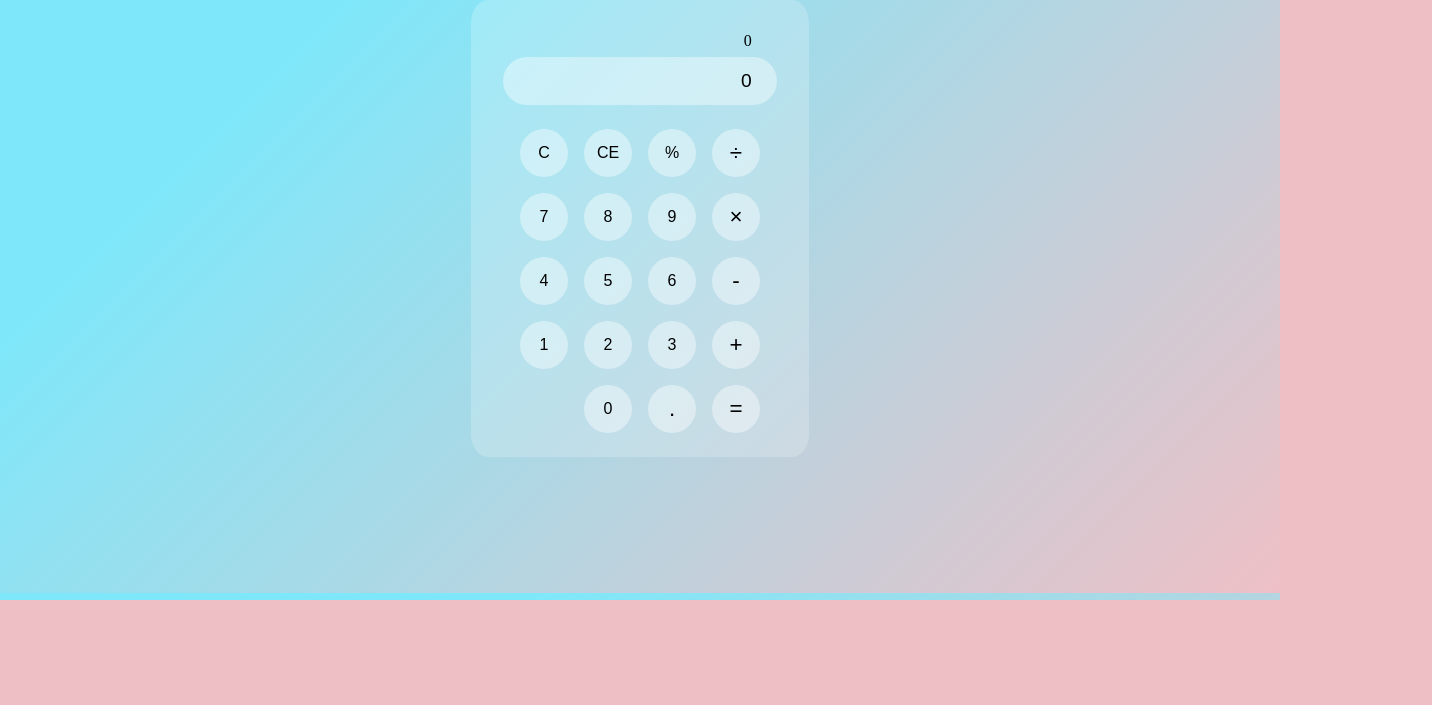
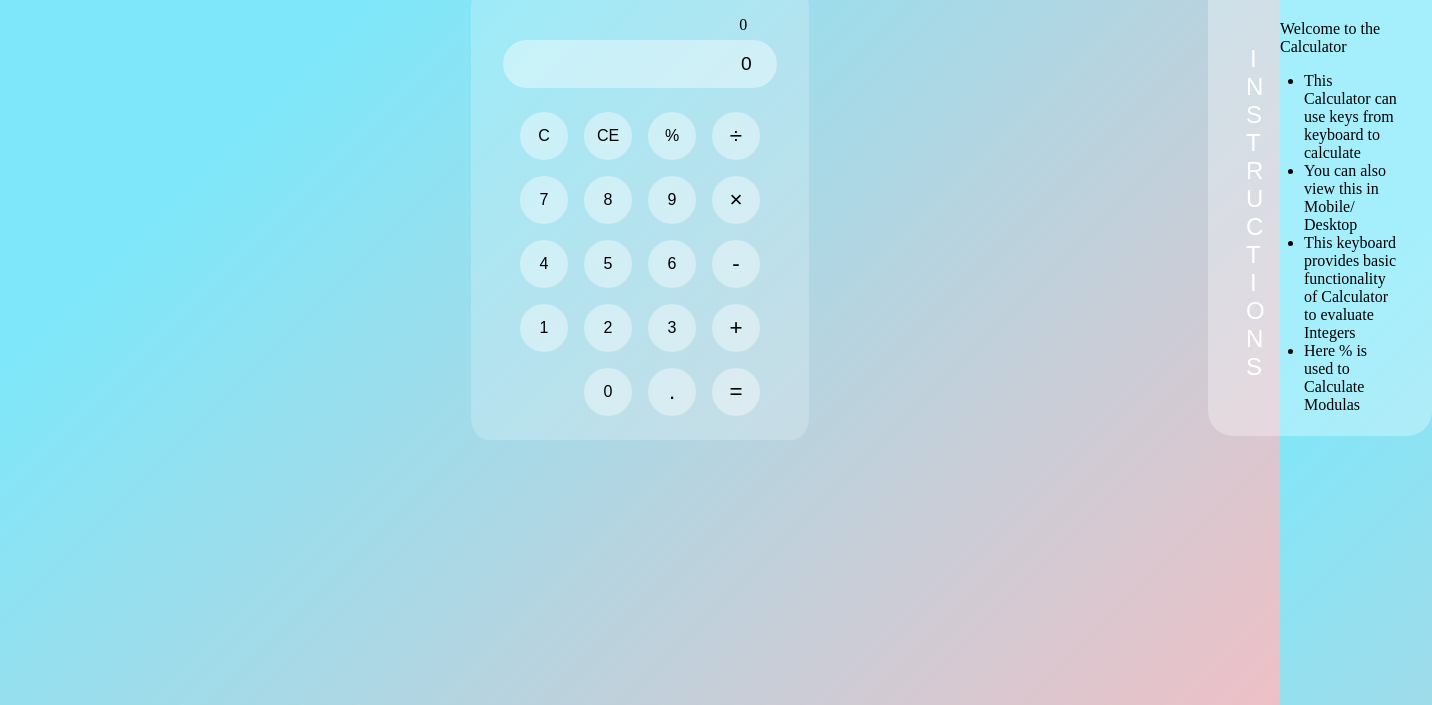
Before and after one commit to manav351/calculator, a plain HTML site: page index.html in a window 1280 px wide. Shown: the part 200-905 px from the top of the page, 1432 px wide, since content can reach past the window. Before the commit the page ends 800 px from the top, so only its background shows below. Drawn offline with Linux system fonts and the light colour scheme.

Commit message:
Adds Instruction Panel for Desktop View

```diff
--- a/index.html
+++ b/index.html
@@ -11,10 +11,10 @@
 </head>
 
 <body>
-    <div class="mainHeading">
+    <div id="mainHeading" class="mainHeading">
         <h1>C A L C U L A T O R</h1>
     </div>
-    <div class="mainContainer">
+    <div id="mainContainer" class="mainContainer">
         <div class='row'>
             <label id="history">0</label>
         </div>
@@ -58,6 +58,21 @@
             <button id="equal" class="cell" onclick="operators('=')" style="font-size: 1.4rem;">=</button>
         </div>
     </div>
+    <div id="instructions" class="instructions">
+        <button id="instructionsHeading" class="instructionHeading" onclick="toggleInstructions()">
+                I N S T R U C T I O N S
+        </button>
+        <div class="instructionsContent">
+            <p style="margin-left: 2ch;">Welcome to the Calculator</p>
+            <ul>
+                <li>This Calculator can use keys from keyboard to calculate</li>
+                <li>You can also view this in Mobile/ Desktop</li>
+                <li>This keyboard provides basic functionality of Calculator to evaluate Integers</li>
+                <li>Here % is used to Calculate Modulas</li>
+                <!-- <li>This is first</li> -->
+            </ul>
+        </div>
+    </div>
 </body>
 
 </html>
--- a/script.js
+++ b/script.js
@@ -113,3 +113,40 @@ document.onkeyup = function (e) {
     else if (value == 110 || value == 190)
         inputFunction('.');
 };
+
+let toggle = false;
+function toggleInstructions(){
+    let variable = document.getElementById("instructions");
+    let mainWindow = document.getElementById("mainContainer");
+    let mainHeading = document.getElementById("mainHeading");
+    if(toggle === false)
+    {
+        variable.setAttribute("style","right:0em;");
+        mainWindow.setAttribute("style","margin-right : 20em;");
+        mainHeading.setAttribute("style","margin-right : 20em;");
+        toggle = true;
+    }
+    else
+    {
+        mainWindow.setAttribute("style","margin-right : 0em;");
+        mainHeading.setAttribute("style","margin-right : 0em;");
+        variable.setAttribute("style","right:-10em;");
+        toggle = false;
+    }
+
+}
+
+document.getElementById('instructionsHeading').addEventListener('keypress', function(event) {
+    if (event.keyCode == 13) {
+        event.preventDefault();
+    }
+});
+
+setInterval(function (){
+    var width = window.innerWidth || document.documentElement.clientWidth || document.body.clientWidth;
+    if(width < 700)
+    {
+        document.getElementById("mainContainer").setAttribute("style","margin-right : 0em;");
+        document.getElementById("mainHeading").setAttribute("style","margin-right : 0em;");
+    }
+},1000);
--- a/style.css
+++ b/style.css
@@ -3,9 +3,12 @@ body{
     background-image: linear-gradient(315deg, #eec0c6 0%, #7ee8fa 74%);
     min-height: 97.1vh;
     display: flex;
-    justify-content: center;
+    /* justify-content: center; */
     align-items: center;
     flex-direction: column;
+    position: relative;
+    overflow: hidden;
+    margin-top: 15vh;
 }
 .mainHeading{
     color: white;
@@ -31,7 +34,8 @@ body{
     text-align: right;
     width: 100%;
     padding: 0rem 1.6rem 0.4rem 0rem;
-    max-width: 16rem;
+    max-width: 15rem;
+    max-height: 9ch;
 }
 .row{
     display: flex;
@@ -56,3 +60,33 @@ button.cell:hover{
     /* border:none; */
     outline: none;
 }
+.instructions{
+    position: absolute;
+    top: 6.5vh;
+    right: -10em;
+    height: 26em;
+    background-color: rgba(255, 255, 255, 0.3);
+    padding: 2rem 2rem 1rem 2rem;
+    border-radius: 25px;
+    width: 10em;
+}
+.instructions button.instructionHeading{
+    color: white;
+    font-size: 24px;
+    position: absolute;
+    background-color: transparent;
+    width: 2ch;
+    top: 3em;
+    outline: none;
+    border: none;
+    text-align: center;
+}
+.instructions .instructionsContent{
+    margin-left: 3ch;
+}
+
+@media only screen and (max-width: 700px) {
+    .instructions{
+        display: none;
+    }
+}
```
